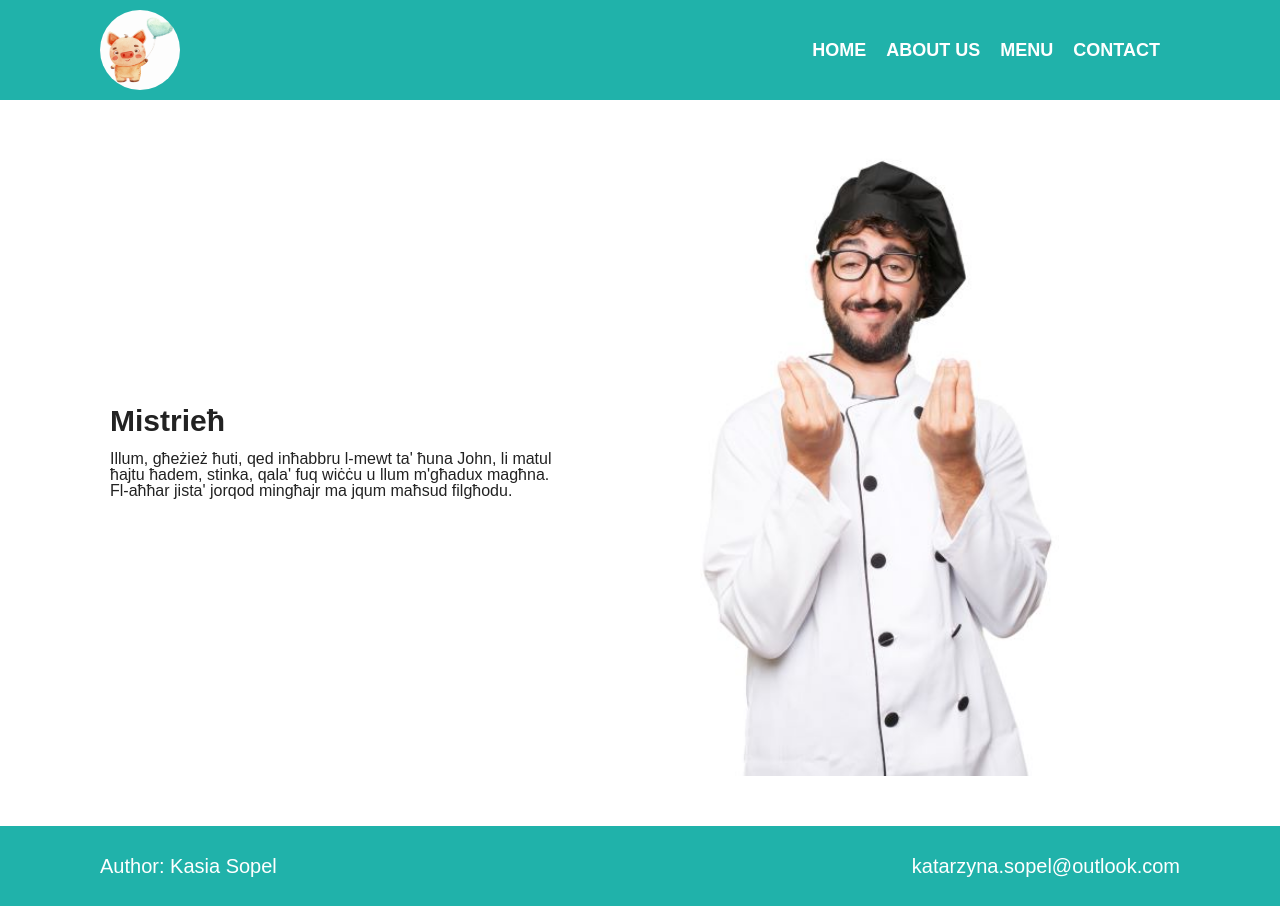
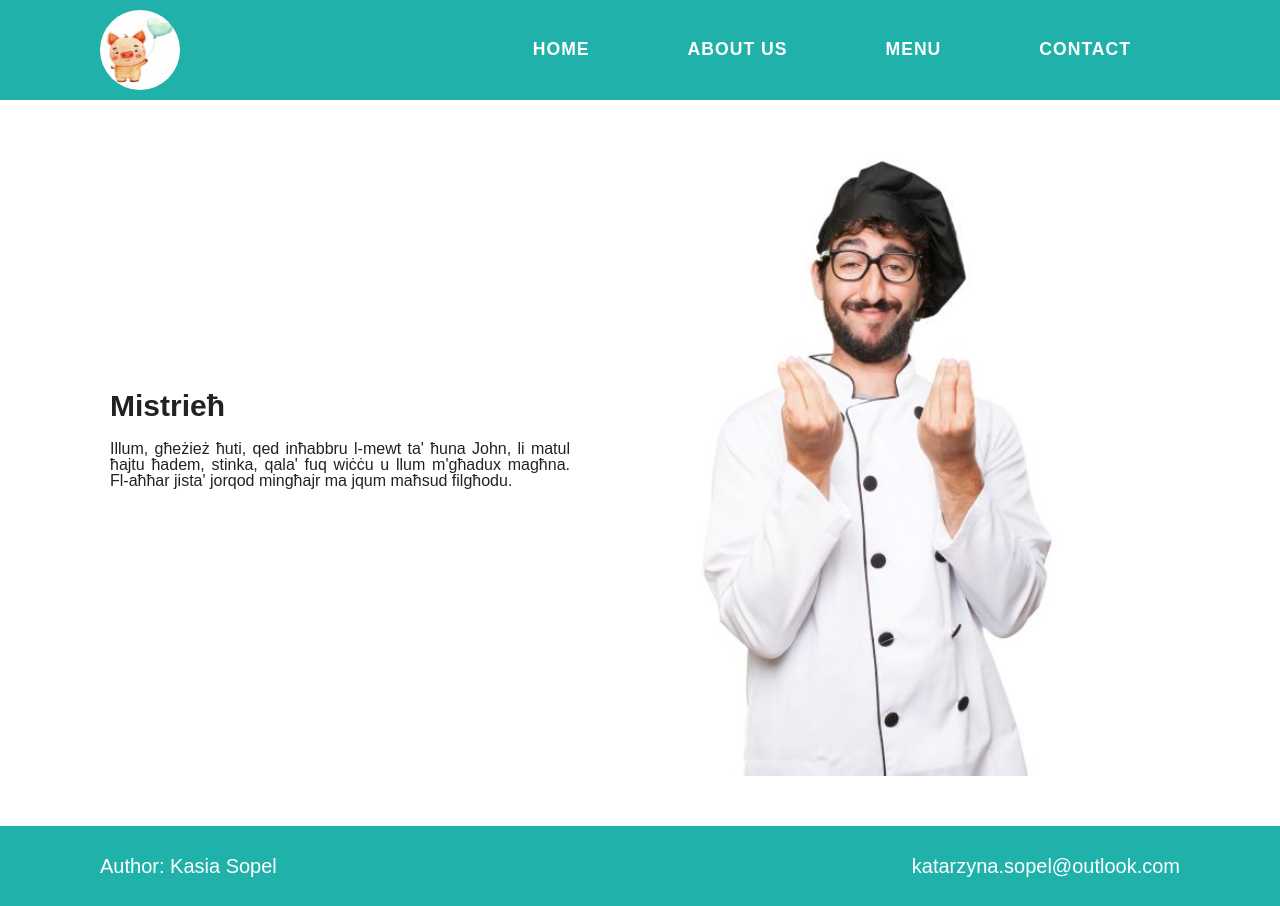
Before and after one commit to ksopel/Catering, a React (Create React App) app: page /#/about in a window 1280 px wide. Built offline with nearby package versions, Linux system fonts and the light colour scheme.

Commit message:
changed components

```diff
--- a/src/components/Contact.js
+++ b/src/components/Contact.js
@@ -6,11 +6,15 @@ import ContactForm from "./ContactForm";
 function Contact() {
     return (
         <div className="container__contact">
-            <h1 className="form__title"> Contact with us!</h1>
+            <h1 className="form__title__big"> Contact with us!</h1>
             <div className="container">
                 <div className="form__container">
                     <div>
                         <p>Accusantium aspernatur, consequuntur eaque eveniet obcaecati ratione reprehenderit sapiente?
+                            Cumque dolore eum itaque placeat! Ad at cupiditate earum eum necessitatibus quaerat qui
+                            repellendus velit veritatis. Atque commodi fugiat necessitatibus nemo possimus provident
+                            repudiandae sed! Doloremque eveniet exercitationem fuga sit. Autem cupiditate doloremque
+                            placeat qui. Accusantium aspernatur, consequuntur eaque eveniet obcaecati ratione reprehenderit sapiente?
                             Cumque dolore eum itaque placeat! Ad at cupiditate earum eum necessitatibus quaerat qui
                             repellendus velit veritatis. Atque commodi fugiat necessitatibus nemo possimus provident
                             repudiandae sed! Doloremque eveniet exercitationem fuga sit. Autem cupiditate doloremque
--- a/src/components/Header.js
+++ b/src/components/Header.js
@@ -9,7 +9,8 @@ function Header() {
         <header id="header">
             <div className="container">
                 <div className="logo">
-                    <img src={logo} alt=""/>
+                    <Link to="/"> <img src={logo} alt="na logo widzimy szczęśliwą świnkę z balonikiem w kształcie serca"/> </Link>
+
                 </div>
                 <div className="nav">
                     <ul className="navbar">
--- a/src/contact.js
+++ b/src/contact.js
@@ -2,7 +2,6 @@ import Header from "./components/Header";
 
 import Footer from "./components/Footer";
 import Contact from "./components/Contact";
-import AboutUsMain from "./aboutus";
 
 function ContactMain() {
     return (
--- a/src/data/dailyMeals.js
+++ b/src/data/dailyMeals.js
@@ -1,53 +1,65 @@
-const dailyMeals = [
-    {
-        id: '1',
-        day: 'Monday',
-        name: 'Pizza',
-        price: '10',
-        description: 'Pizza with cheese'
-    },
-    {
-        id: '2',
-        day: 'Tuesday',
-        name: 'Hamburger',
-        price: '10',
-        description: 'Hamburger with cheese'
-    },
-    {
-        id: '3',
-        day: 'Wednesday',
-        name: 'Falafel',
-        price: '10',
-        description: 'Falafel with cheese'
-    },
-    {
-        id: '4',
-        day: 'Thursday',
-        name: 'Kebab',
-        price: '10',
-        description: 'Vegan kebab with cheese'
-    },
-    {
-        id: '5',
-        day: 'Friday',
-        name: 'Samosa',
-        price: '10',
-        description: 'Samosa without cheese'
-    },
-    {
-        id: '6',
-        day: 'Saturday',
-        name: 'Chips',
-        price: '10',
-        description: 'Chips with cheese'
-    },
-    {
-        id: '7',
-        day: 'Sunday',
-        name: 'Cornflower soup',
-        price: '10',
-        description: 'Vegan Cornflower soup without chips'
-    },
-]
+// import { collection, doc, setDoc, getDocs } from "firebase/firestore";
+// import {db} from "../config.js";
+// const dailyMealsRef = collection(db, "dailymeals");
+//
+//
+//
+// const querySnapshot = await getDocs(collection(db, "dailymeals"));
+// querySnapshot.forEach((doc) => {
+//     console.log(doc.id, " => ", doc.data());
+// });
 
-export default dailyMeals;
+
+// const dailyMeals = [
+//     {
+//         id: '1',
+//         day: 'Monday',
+//         name: 'Pizza',
+//         price: '10',
+//         description: 'Pizza with cheese'
+//     },
+//     {
+//         id: '2',
+//         day: 'Tuesday',
+//         name: 'Hamburger',
+//         price: '10',
+//         description: 'Hamburger with cheese'
+//     },
+//     {
+//         id: '3',
+//         day: 'Wednesday',
+//         name: 'Falafel',
+//         price: '10',
+//         description: 'Falafel with cheese'
+//     },
+//     {
+//         id: '4',
+//         day: 'Thursday',
+//         name: 'Kebab',
+//         price: '10',
+//         description: 'Vegan kebab with cheese'
+//     },
+//     {
+//         id: '5',
+//         day: 'Friday',
+//         name: 'Samosa',
+//         price: '10',
+//         description: 'Samosa without cheese'
+//     },
+//     {
+//         id: '6',
+//         day: 'Saturday',
+//         name: 'Chips',
+//         price: '10',
+//         description: 'Chips with cheese'
+//     },
+//     {
+//         id: '7',
+//         day: 'Sunday',
+//         name: 'Cornflower soup',
+//         price: '10',
+//         description: 'Vegan Cornflower soup without chips'
+//     },
+// ]
+//
+// export default dailyMeals;
--- a/src/scss/blurb.scss
+++ b/src/scss/blurb.scss
@@ -23,6 +23,7 @@
     max-width: 206px;
     margin-left: 10px;
     margin-right: 10px;
+    text-align: justify;
   }
 
 
--- a/src/scss/contact.scss
+++ b/src/scss/contact.scss
@@ -30,6 +30,7 @@
     color: white;
     font-family: Arial, Helvetica, sans-serif;
     margin-right: 3rem;
+    text-align: justify;
   }
 
   form {
@@ -37,6 +38,11 @@
     display:flex;
     flex-direction: column;
     margin-left: 1rem;
+    padding: 20px;
+    background-color: #0000001f;
+    border-radius: 20px;
+
+
 
     input  {
       margin-bottom: 10px;
@@ -76,5 +82,21 @@
   font-size: 30px;
   font-family: Arial, Helvetica, sans-serif;
   text-align: center;
-  padding: 3rem 0;
+  margin: 3rem 0;
+
 }
+
+.form__container label, .form__title {
+  padding: 10px;
+  margin: 0 auto;
+}
+
+.form__title__big {
+  padding: 3rem;
+  text-transform: uppercase;
+  color: lightseagreen;
+  font-weight: bold;
+  font-size: 30px;
+  font-family: Arial, Helvetica, sans-serif;
+  text-align: center;
+}
--- a/src/scss/content.scss
+++ b/src/scss/content.scss
@@ -10,7 +10,9 @@
   }
 
   p {
-    margin-bottom: 20px;
+    margin: 20px auto;
+    text-align: justify;
+    padding-bottom: 25px;
   }
 }
 
--- a/src/scss/header.scss
+++ b/src/scss/header.scss
@@ -36,35 +36,54 @@ header {
 }
 
 .navbar {
-  padding: 20px 0;
-  font-size: 18px;
+  font-family: 'Raleway', Arial, sans-serif;
   text-align: center;
-  display: flex;
-  font-weight: bold;
-  font-family: Arial, Helvetica, sans-serif;
-  margin-right: 10px;
+  text-transform: uppercase;
+  font-weight: 500;
 }
-
-.navbar__item {
-  cursor: pointer;
-  margin: 5px 10px;
-
-
-
-  a:hover{
-    border: white solid 2px;
-    border-radius: 15px;
-    padding: 5px 10px;
-  }
-
-  a {
-    text-decoration: none;
-    color: white;
-    cursor: pointer;
-    text-transform: uppercase;
-
-
-  }
-
-
+.navbar * {
+  -webkit-box-sizing: border-box;
+  box-sizing: border-box;
+  -webkit-transition: all 0.35s ease;
+  transition: all 0.35s ease;
 }
+.navbar li {
+  display: inline-block;
+  list-style: outside none none;
+  margin: 0 2em;
+  padding: 0;
+}
+.navbar a {
+  font-size: 1.1rem;
+  font-weight: 700;
+  display: inline-block;
+  padding: 0.5em 17px;
+  color: white;
+  position: relative;
+  letter-spacing: 1px;
+  text-decoration: none;
+}
+.navbar a:before {
+  left: 20%;
+  right: 20%;
+  top: 50%;
+  content: '';
+  border-left: 12px solid indianred;
+  border-right: 12px solid indianred;
+  transform: translateY(-50%);
+  height: 3px;
+  opacity: 0;
+  position: absolute;
+  -webkit-transition: all 0.35s ease;
+  transition: all 0.35s ease;
+}
+.navbar a:hover,
+.navbar .current a {
+  color: #ffffff;
+}
+.navbar a:hover:before,
+.navbar .current a:before {
+  left: 0;
+  right: 0;
+  opacity: 1;
+}
```
Also changed, not shown: 1 other file (tests, documents, lock files or other folders).
